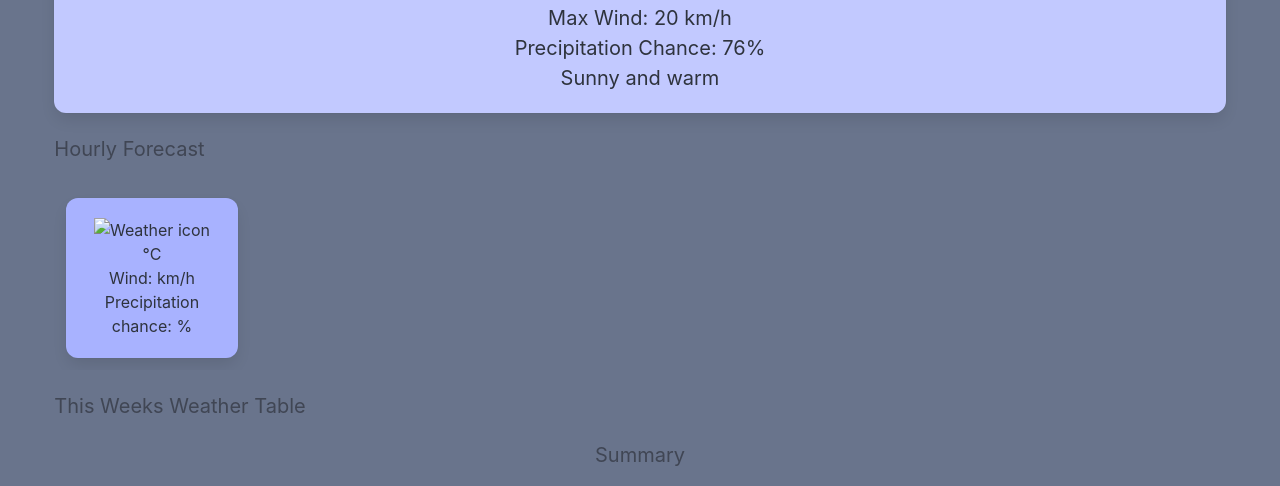
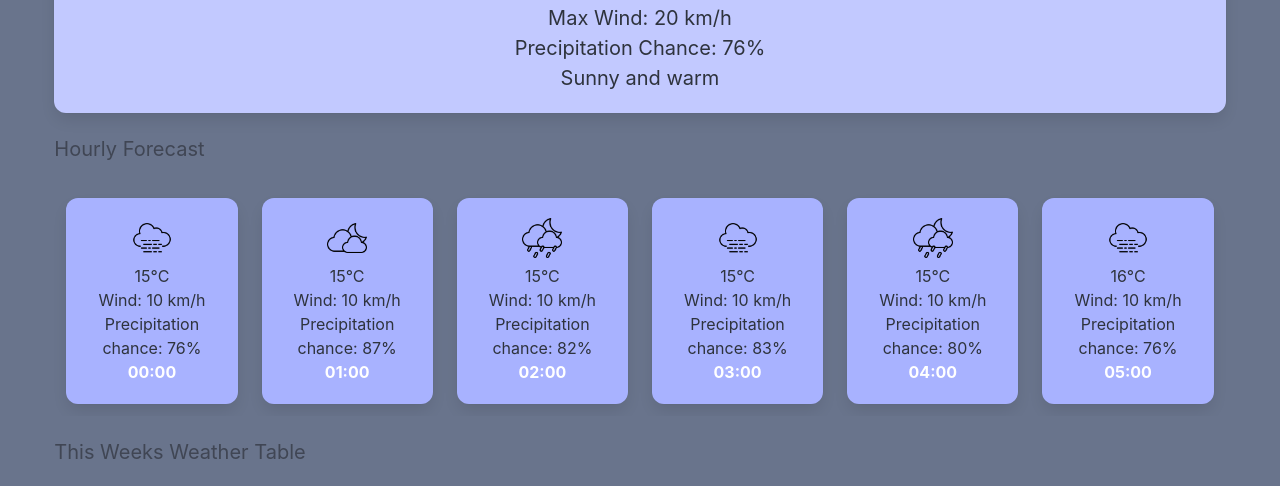
Before and after one commit to BoonChinLook/whether-weather-app, an Eleventy site: page city-lisbon.njk in a window 1280 px wide. Shown: the part 442-928 px from the top of the page. Built offline with nearby package versions, Linux system fonts and the light colour scheme; Eleventy itself is replaced by a stand-in of ours; files that its build step writes are made by us from their sources.

Commit message:
Refactor hourly forecast section to use individual includes for each forecast card

```diff
--- a/city-lisbon.njk
+++ b/city-lisbon.njk
@@ -21,15 +21,47 @@ title: Lisbon, Portugal
 <!-- hourly forcasts -->
 <h2 class="subtitle">Hourly Forecast</h2>
 <section class="is-flex is-overflow-x-auto">
- {% set hourlyForecast = [
-    { "icon": "/images/misty.png", "temperature": 15, "wind": 10, "precipitation": 76, "time": "00:00" },
-    { "icon": "/images/night-cloudy.png", "temperature": 15, "wind": 10, "precipitation": 87, "time": "01:00" },
-    { "icon": "/images/night-rain.png", "temperature": 15, "wind": 10, "precipitation": 82, "time": "02:00" },
-    { "icon": "/images/misty.png", "temperature": 15, "wind": 10, "precipitation": 83, "time": "03:00" },
-    { "icon": "/images/night-rain.png", "temperature": 15, "wind": 10, "precipitation": 80, "time": "04:00" },
-    { "icon": "/images/misty.png", "temperature": 16, "wind": 10, "precipitation": 76, "time": "05:00" },
-    { "icon": "/images/misty.png", "temperature": 16, "wind": 10, "precipitation": 0,  "time": "06:00" }
-] %}
+  {% set icon = "/images/misty.png" %}
+  {% set temperature = "15" %}
+  {% set wind = "10" %}
+  {% set precipitation = "76"%}
+  {% set time = "00:00" %}
+  {% include "components/hourly-forecast-card.njk" %}
+  {% set icon = "/images/night-cloudy.png" %}
+  {% set temperature = "15" %}
+  {% set wind = "10" %}
+  {% set precipitation = "87"%}
+  {% set time = "01:00" %}
+  {% include "components/hourly-forecast-card.njk" %}
+  {% set icon = "/images/night-rain.png" %}
+  {% set temperature = "15" %}
+  {% set wind = "10" %}
+  {% set precipitation = "82"%}
+  {% set time = "02:00" %}
+  {% include "components/hourly-forecast-card.njk" %}
+  {% set icon = "/images/misty.png" %}
+  {% set temperature = "15" %}
+  {% set wind = "10" %}
+  {% set precipitation = "83"%}
+  {% set time = "03:00" %}
+  {% include "components/hourly-forecast-card.njk" %}
+  {% set icon = "/images/night-rain.png" %}
+  {% set temperature = "15" %}
+  {% set wind = "10" %}
+  {% set precipitation = "80"%}
+  {% set time = "04:00" %}
+  {% include "components/hourly-forecast-card.njk" %}
+  {% set icon = "/images/misty.png" %}
+  {% set temperature = "16" %}
+  {% set wind = "10" %}
+  {% set precipitation = "76"%}
+  {% set time = "05:00" %}
+  {% include "components/hourly-forecast-card.njk" %}
+  {% set icon = "/images/misty.png" %}
+  {% set temperature = "16" %}
+  {% set wind = "10" %}
+  {% set precipitation = "0"%}
+  {% set time = "06:00" %}
   {% include "components/hourly-forecast-card.njk" %}
 </section>
 <!-- weather table -->
```
